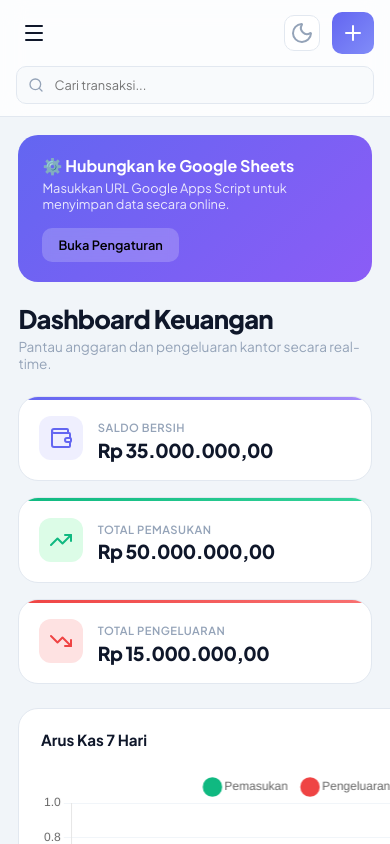
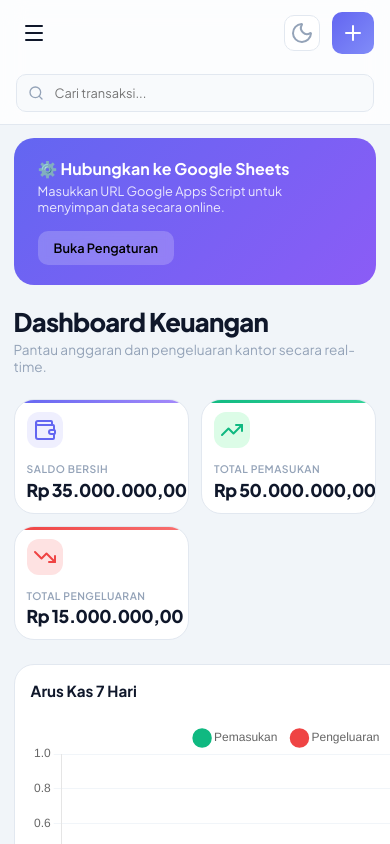
Before and after one commit to oqinify/kas-desa, a plain HTML site: page index.html in a window 390 px wide. Shown: the top 844 px of the page. Drawn offline with nearby package versions, Linux system fonts and the light colour scheme.

Commit message:
style: update stats grid and header layout for responsive mobile devices

```diff
--- a/styles.css
+++ b/styles.css
@@ -372,14 +372,24 @@ tr:last-child td { border-bottom:none; }
   .report-summary-grid { grid-template-columns:1fr; }
 }
 @media (max-width:640px) {
-  .stats-grid { grid-template-columns:1fr; }
+  .stats-grid { grid-template-columns:repeat(2, 1fr); gap: 0.75rem; }
+  .stat-card { padding: 0.75rem; }
+  .stat-card-inner { flex-direction: column; align-items: flex-start; gap: 0.5rem; }
+  .stat-icon { width: 36px; height: 36px; }
+  .stat-icon i { width: 18px; height: 18px; }
+  .stat-label { font-size: 0.65rem; }
+  .stat-data .value { font-size: 1.1rem; }
+
+  .content-body { padding: 0.85rem; }
+  .card { padding: 1rem; }
+
   .form-row { grid-template-columns:1fr; }
   .header-right .btn-text-hide { display:none; }
   .header-right .btn { padding: 0.55rem; }
   .header-left { gap: 0.5rem; }
   .env-badge { display: none; }
-  .app-header { padding: 0.75rem 1rem; gap: 0.75rem; }
-  .search-bar-container { order: 3; width: 100%; padding: 0; flex: none; }
+  .app-header { padding: 0.75rem 1rem; gap: 0.75rem; flex-wrap: wrap; }
+  .search-bar-container { order: 3; width: 100%; padding: 0; flex: none; margin-top: 0.5rem; }
   .search-bar { max-width: 100%; }
   .toast-container { left: 1rem; right: 1rem; align-items: center; }
   .toast { width: 100%; justify-content: center; }
```
